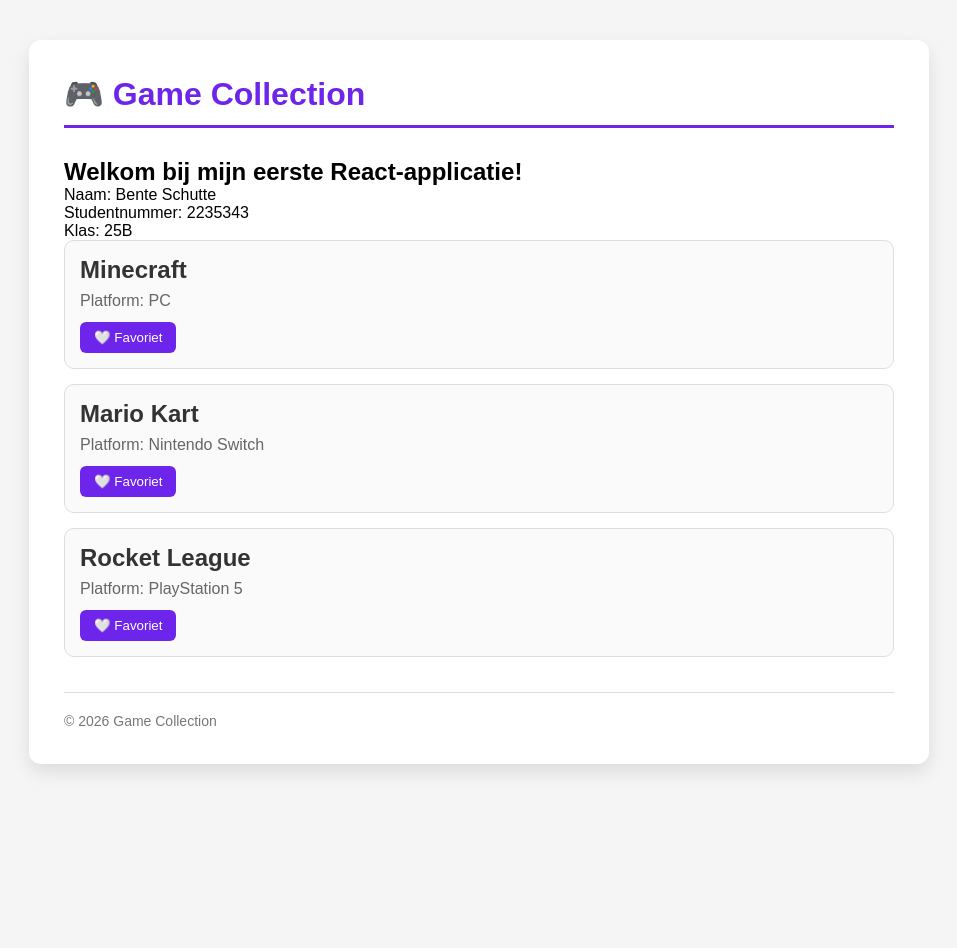
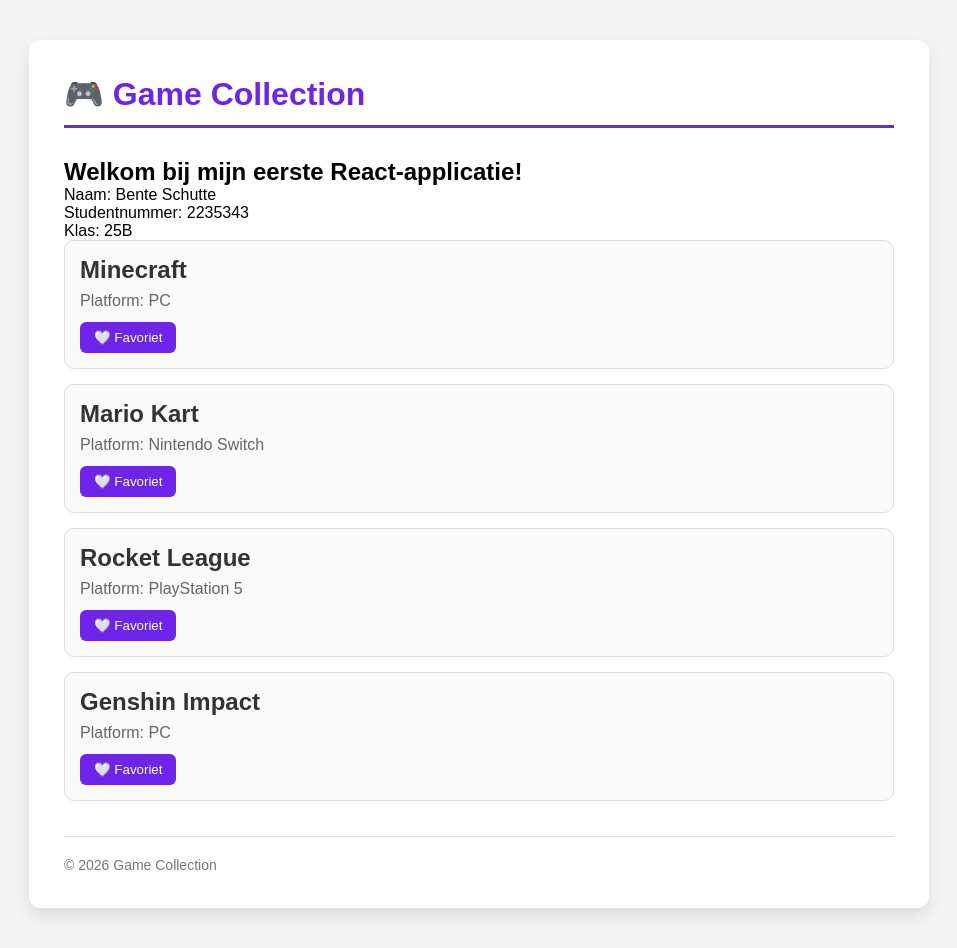
Before and after one commit to Bente-git/React, a React (Vite) app in the folder game-collection/: page / in a window 1280 px wide. Shown: the whole page, without its empty margins (161-1118 px from the left). Before the commit the page ends 804 px from the top, so only its background shows below. Built offline with nearby package versions, Linux system fonts and the light colour scheme.

Commit message:
Les 6 - Arrays en map toegepast

```diff
--- a/game-collection/src/App.jsx
+++ b/game-collection/src/App.jsx
@@ -2,6 +2,29 @@
 import Header from "./components/Header";
 import Footer from "./components/Footer";
 import GameCard from "./components/GameCard";
+
+const games = [
+  {
+    id: 1,
+    title: "Minecraft",
+    platform: "PC",
+  },
+  {
+    id: 2,
+    title: "Mario Kart",
+    platform: "Nintendo Switch",
+  },
+  {
+    id: 3,
+    title: "Rocket League",
+    platform: "PlayStation 5",
+  },
+  {
+    id: 4,
+    title: "Genshin Impact",
+    platform: "PC",
+  },
+];
 
 function App() {
   return (
@@ -17,11 +40,13 @@
 
         <p>Klas: 25B</p>
 
-        <GameCard title="Minecraft" platform="PC" />
-
-        <GameCard title="Mario Kart" platform="Nintendo Switch" />
-
-        <GameCard title="Rocket League" platform="PlayStation 5" />
+        {games.map((game) => (
+          <GameCard
+            key={game.id}
+            title={game.title}
+            platform={game.platform}
+          />
+        ))}
       </div>
 
       <Footer />
```
